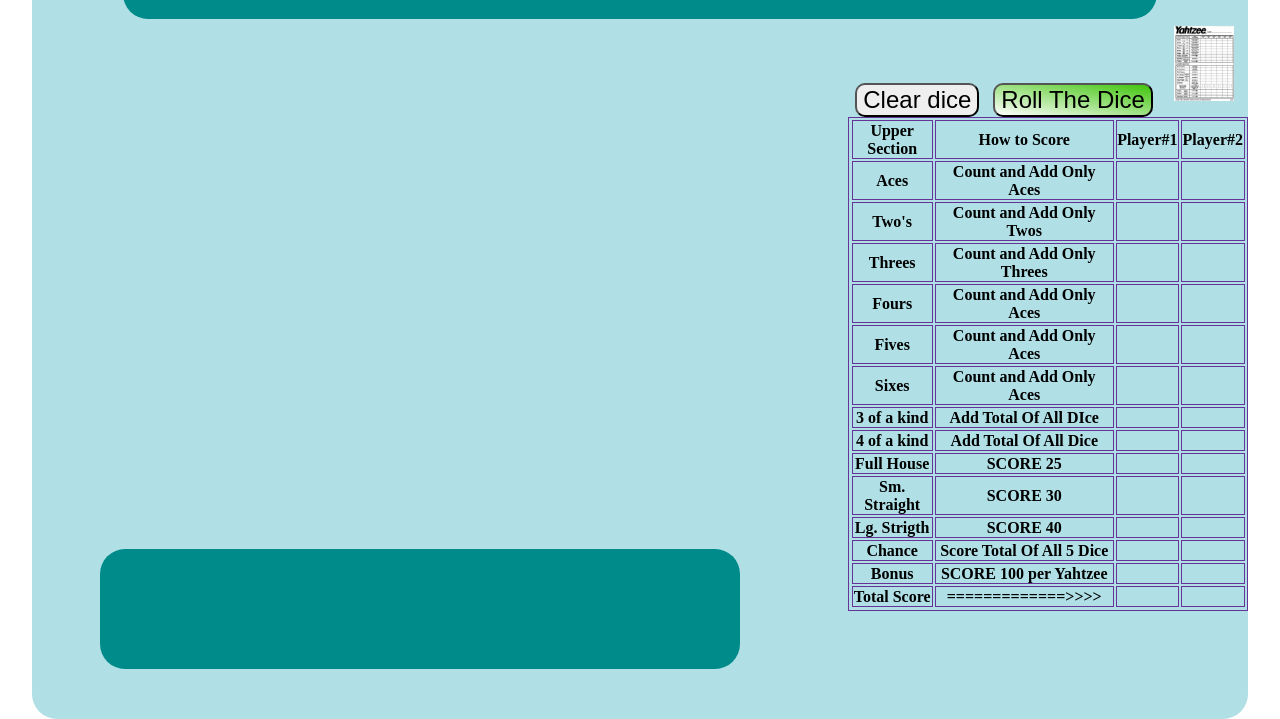
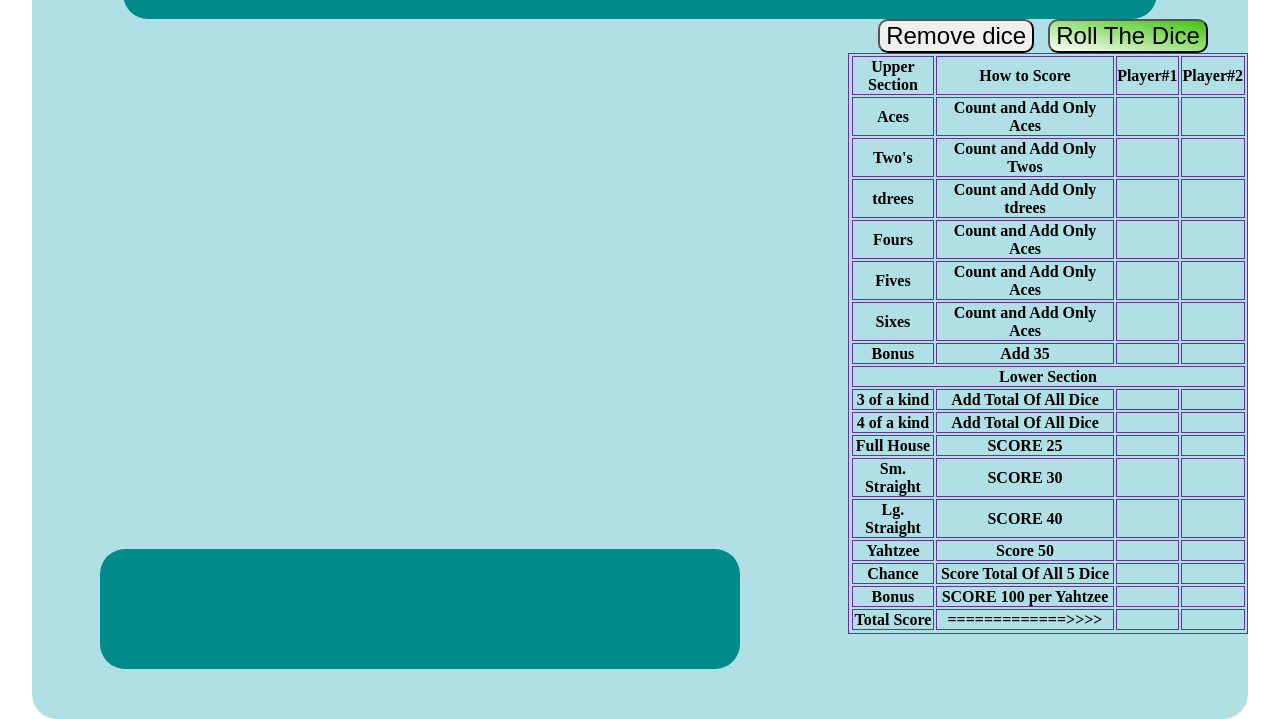
Before and after one commit to Augiedog/Yahtzee, a plain HTML site: page index.html in a window 1280 px wide. Shown: the part 81-800 px from the top of the page. Drawn offline with Linux system fonts and the light colour scheme.

Commit message:
nick helped add in the array

```diff
--- a/index.html
+++ b/index.html
@@ -17,9 +17,9 @@
                 <div id="hand"></div>
             </div>
             <main>
-                <button id="pick-up">Clear dice</button>
+                <button id="pick-up">Remove dice</button>
                 <button id="roll">Roll The Dice</button>
-                <img src="./yahtzee-scorecard-1996.jpg" alt="yahtzee-scorecard-1996">
+                <!-- <img src="./yahtzee-scorecard-1996.jpg" alt="yahtzee-scorecard-1996"> -->
                 <table>
                     <thead>
                         <tr>
@@ -31,88 +31,104 @@
                     </thead>
                     <tbody>
                         <tr>
-                            <th>Aces</th>
-                            <th>Count and Add Only Aces</th>
-                            <th></th>
-                            <th></th>
+                            <td>Aces</td>
+                            <td>Count and Add Only Aces</td>
+                            <td></td>
+                            <td></td>
                         </tr>
                         <tr>
-                            <th>Two's</th>
-                            <th>Count and Add Only Twos</th>
-                            <th></th>
-                            <th></th>
+                            <td>Two's</td>
+                            <td>Count and Add Only Twos</td>
+                            <td></td>
+                            <td></td>
                         </tr>
                         <tr>
-                            <th>Threes</th>
-                            <th>Count and Add Only Threes</th>
-                            <th></th>
-                            <th></th>
+                            <td>tdrees</td>
+                            <td>Count and Add Only tdrees</td>
+                            <td></td>
+                            <td></td>
                         </tr>
                         <tr>
-                            <th>Fours</th>
-                            <th>Count and Add Only Aces</th>
-                            <th></th>
-                            <th></th>
+                            <td>Fours</td>
+                            <td>Count and Add Only Aces</td>
+                            <td></td>
+                            <td></td>
                         </tr>
                         <tr>
-                            <th>Fives</th>
-                            <th>Count and Add Only Aces</th>
-                            <th></th>
-                            <th></th>
+                            <td>Fives</td>
+                            <td>Count and Add Only Aces</td>
+                            <td></td>
+                            <td></td>
                         </tr>
                         <tr>
-                            <th>Sixes</th>
-                            <th>Count and Add Only Aces</th>
-                            <th></th>
-                            <th></th>
+                            <td>Sixes</td>
+                            <td>Count and Add Only Aces</td>
+                            <td></td>
+                            <td></td>
                         </tr>
                         <tr>
-                            <th>3 of a kind</th>
-                            <th>Add Total Of All DIce</th>
-                            <th></th>
-                            <th></th>
+                            <td>Bonus</td>
+                            <td>Add 35</td>
+                            <td></td>
+                            <td></td>
                         </tr>
                         <tr>
-                            <th>4 of a kind</th>
-                            <th>Add Total Of All Dice</th>
-                            <th></th>
-                            <th></th>
+                            <td colspan="4">Lower Section</td>
+
                         </tr>
                         <tr>
-                            <th>Full House</th>
-                            <th>SCORE 25</th>
-                            <th></th>
-                            <th></th>
+                            <td>3 of a kind</td>
+                            <td>Add Total Of All Dice</td>
+                            <td></td>
+                            <td></td>
                         </tr>
                         <tr>
-                            <th>Sm. Straight</th>
-                            <th>SCORE 30</th>
-                            <th></th>
-                            <th></th>
+                            <td>4 of a kind</td>
+                            <td>Add Total Of All Dice</td>
+                            <td></td>
+                            <td></td>
                         </tr>
                         <tr>
-                            <th>Lg. Strigth</th>
-                            <th>SCORE 40</th>
-                            <th></th>
-                            <th></th>
+                            <td>Full House</td>
+                            <td>SCORE 25</td>
+                            <td></td>
+                            <td></td>
                         </tr>
                         <tr>
-                            <th>Chance</th>
-                            <th>Score Total Of All 5 Dice</th>
-                            <th id="chance"></th>
-                            <th></th>
+                            <td>Sm. Straight</td>
+                            <td>SCORE 30</td>
+                            <td></td>
+                            <td></td>
                         </tr>
                         <tr>
-                            <th>Bonus</th>
-                            <th>SCORE 100 per Yahtzee</th>
-                            <th></th>
-                            <th></th>
+                            <td>Lg. Straight</td>
+                            <td>SCORE 40</td>
+                            <td></td>
+                            <td></td>
                         </tr>
                         <tr>
-                            <th>Total Score</th>
-                            <th>=============>>>></th>
-                            <th id="total-score"></th>
-                            <th></th>
+                            <td>Yahtzee</td>
+                            <td>Score 50</td>
+                            <td></td>
+                            <td></td>
+                        </tr>
+                        <tr>
+                            <td>Chance</td>
+                            <td>Score Total Of All 5 Dice</td>
+                            <td id="chance"></td>
+                            <td></td>
+                        </tr>
+                        <tr>
+                            <td>Bonus</td>
+                            <td>SCORE 100 per Yahtzee</td>
+                            <td></td>
+                            <td></td>
+                        </tr>
+                        <tr>
+                            <td>Total Score</td>
+                            <td>=============>>>></td>
+                            <td id="total-score"></td>
+                            <td></td>
                         </tr>
                     </tbody>
                 </table>
--- a/index.js
+++ b/index.js
@@ -1,33 +1,47 @@
 let playArea = document.querySelector('#play-area')
-let hold = document.querySelector('#hand')
+let hand = document.querySelector('#hand')
 let dice = 0
+let dieInHand = []
 
-function Dice(url){
+function Dice(diceVal){
     let image = document.createElement('img')
-    image.src = `./dice${url}.png`
-    image.alt = `Dice side ${url} `
-    image.id = url
-    image.className = 'dice'
+    image.src = `./dice${diceVal}.png`
+    image.alt = `Dice side ${diceVal} `
+    image.id = 'Dice'
+    image.className = 'play-dice'
     image.addEventListener('click', () => {
         image.remove()
+        dieInHand.push(diceVal)
         let inventoryItem = document.createElement('img')
-        inventoryItem.src = `./dice${url}.png`;
-        inventoryItem.alt = `Dice side ${url}`
-        inventoryItem.id = url
+        inventoryItem.src = `./dice${diceVal}.png`;
+        inventoryItem.alt = `Dice side ${diceVal}`
+        inventoryItem.id = 'Dice'
         inventoryItem.addEventListener('click', () => {
             inventoryItem.remove()
             playArea.append(image)
+            removeDieValue(diceVal)
         })
-        hold.append(inventoryItem)
+        hand.append(inventoryItem)
     })
     playArea.append(image)
     return image
 }
 
+function removeDieValue(val) {
+    for (let i = 0; i < dieInHand.length; i++) {
+        if (val === dieInHand[i]) {
+            dieInHand.splice(i,1)
+            break
+        }
+    }
+}
+
 function diceCount() {
     var diceLimit = 5
+    document.querySelector('#total-score').textContent = dice
+
     if (dice > diceLimit) {
-        alert(`More than 5 dice!!`)
+        alert(`You have more than 5 dice in Play!!`)
     }
 }
 
@@ -42,10 +56,18 @@
     diceCount()
 })
 
-// temp button that removes dice
+// temp button that removes dice from play-area
 document.getElementById('pick-up').addEventListener('click', () => {
-    document.querySelector('.dice').remove()
-    dice--
+    document.querySelector('#chance').textContent = dieInHand
+    document.querySelectorAll('.play-dice').forEach( die => {
+        die.remove()
+        dice--
+    })
+    // while ( dice > 0) {
+    //     document.querySelector('.dice').remove()
+    //     dice--
+    //     diceCount()
+    // }
     diceCount()
 })
 
--- a/style.css
+++ b/style.css
@@ -77,7 +77,6 @@
 img {
     width: 15%;
     padding: .5px;
-    /* background: red; */
     margin: .5vw;
 }
 
```
